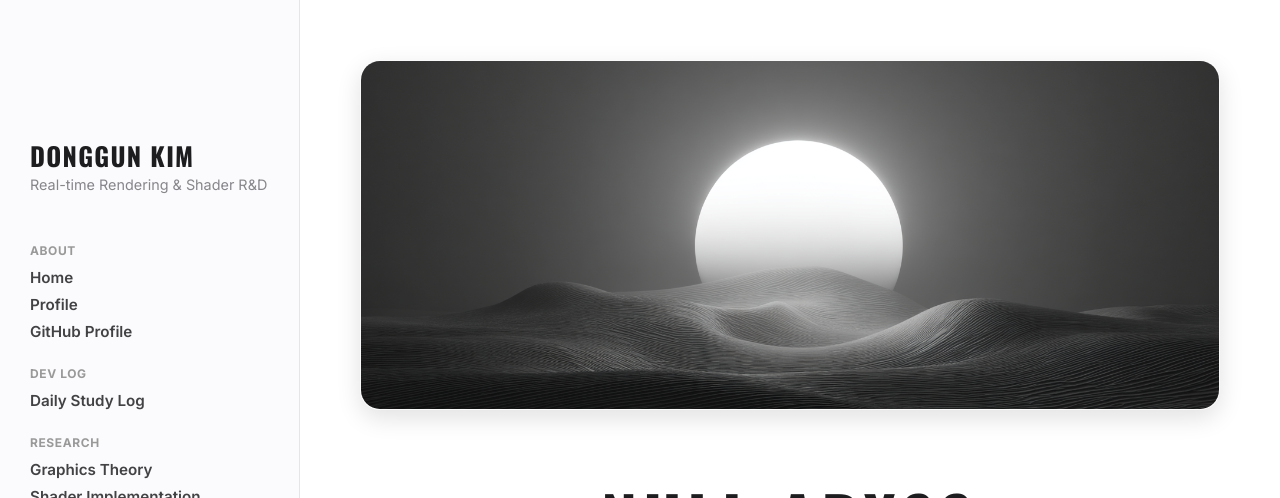
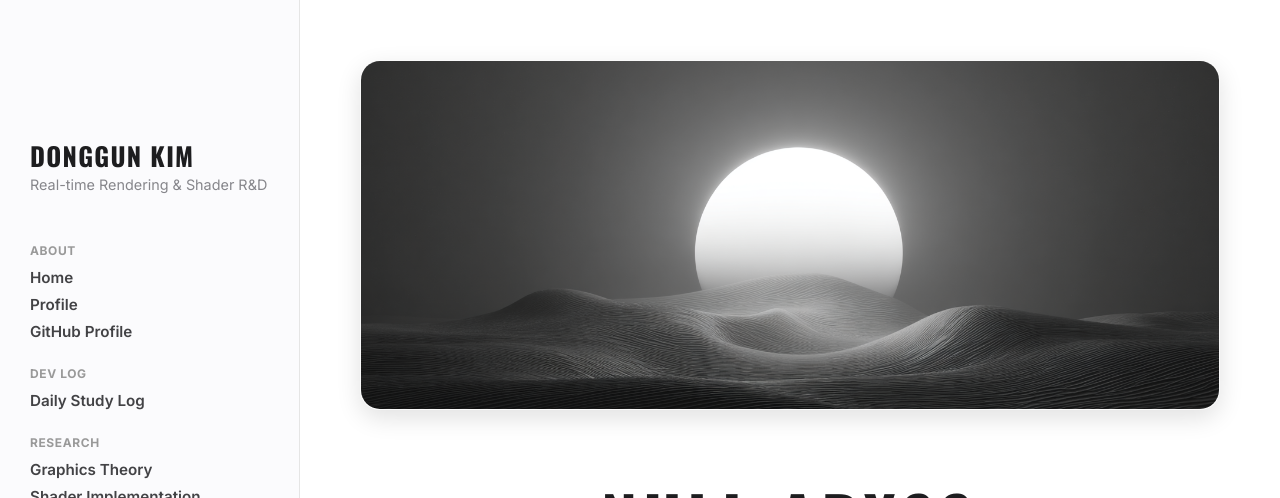
Before and after one commit to KimDongGun324/kimdonggun324.github.io, a Jekyll site: the page built from 03_Engine_CPP/README.md, in a window 1280 px wide. Shown: the top 498 px of the page. Built offline with Jekyll 4.4.1, drawn with Linux system fonts in a browser that asks for light colours.

Commit message:
Update default.html

```diff
--- a/_layouts/default.html
+++ b/_layouts/default.html
@@ -113,7 +113,7 @@
       /* center bottom: 이미지의 아랫부분을 보여줌 */
       /* 50% 20%: 가로는 중앙, 세로는 위에서 20% 지점 */
 
-      object-position: 50% 60%; /* <--- 이 값을 바꾸시면 됩니다 */
+      object-position: 50% 55%; /* <--- 이 값을 바꾸시면 됩니다 */
 
       transition: transform 0.5s ease;
     }
```
